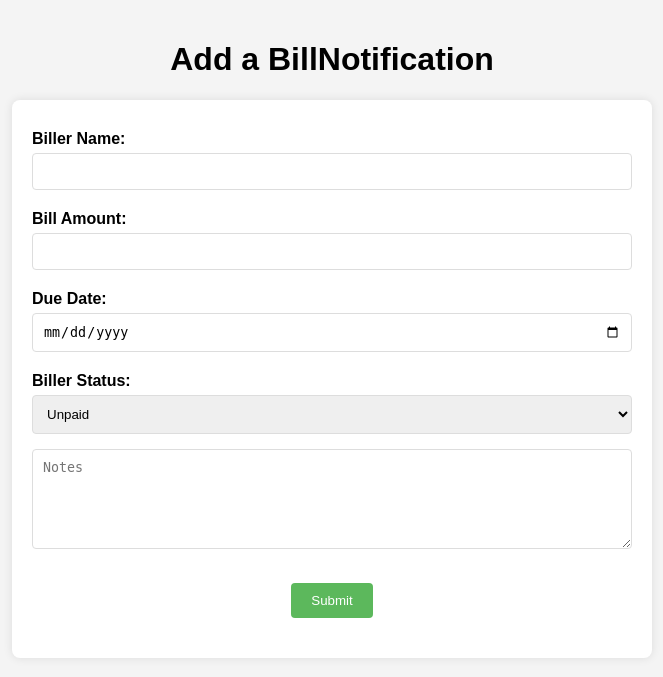
After one commit to HenryXu7108/CS4750-Final, a PHP site: page /addBillNotification/addBillNotification.php in a window 1280 px wide. The commit adds this page. Shown: the top 677 px of the page, without its empty margins (308-971 px from the left). Run offline with PHP 8.4, Linux system fonts and the light colour scheme.

Commit message:
feat: add addBillNotification functionality

```diff
--- /dev/null
+++ b/addBillNotification/addBillNotification.php
@@ -0,0 +1,28 @@
+<!DOCTYPE html>
+<html lang="en">
+<head>
+    <meta charset="UTF-8">
+    <title>Add a BillNotification</title>
+    <link rel="stylesheet" href="styles.css">
+</head>
+<body>
+    <h1>Add a BillNotification</h1>
+    <form id="BillNotificationForm" action="submit_addBillNotification.php" method="post">
+        <label for="billerName">Biller Name:</label>
+        <input type="text" name="billerName">
+        <label for="billAmount">Bill Amount:</label>
+        <input type="number" name="billAmount">
+        <label for="dueDate">Due Date:</label>
+        <input type="date" name="dueDate">
+        <label for="billerStatus">Biller Status:</label>
+        <select name="billerStatus" id="billerStatus">
+            <option value="UNPAID">Unpaid</option>
+            <option value="PAID">Paid</option>
+            <option value="OVERDUE">Overdue</option>
+        </select>
+        <textarea name="notes" placeholder="Notes"></textarea>
+        <button type="submit" id="submitBtn">Submit</button>
+    </form>
+
+</body>
+</html>
--- /dev/null
+++ b/addBillNotification/styles.css
@@ -0,0 +1,63 @@
+body {
+    font-family: Arial, sans-serif;
+    margin: 0;
+    padding: 20px;
+    background-color: #f4f4f4;
+}
+
+h1 {
+    text-align: center;
+}
+
+form {
+    max-width: 600px;
+    margin: 0 auto;
+    background: #fff;
+    padding: 20px;
+    box-shadow: 0 0 10px rgba(0, 0, 0, 0.1);
+    border-radius: 8px;
+}
+
+label {
+    display: block;
+    margin-top: 10px;
+    font-weight: bold;
+}
+
+input[type="text"],
+input[type="number"],
+input[type="date"],
+textarea,
+select {
+    width: 100%;
+    padding: 10px;
+    margin-top: 5px;
+    margin-bottom: 10px;
+    border: 1px solid #ddd;
+    border-radius: 4px;
+    box-sizing: border-box;
+}
+
+textarea {
+    height: 100px;
+    resize: vertical;
+}
+
+button {
+    background-color: #5cb85c;
+    color: white;
+    padding: 10px 20px;
+    border: none;
+    border-radius: 4px;
+    cursor: pointer;
+}
+
+#submitBtn {
+    display: block;
+    margin: 20px auto;
+    width: fit-content;
+}
+
+button:hover {
+    background-color: #4cae4c;
+}
```
Also changed, not shown: addBillNotification/submit_addBillNotification.php (added, +30 -0 lines), dashboard.php (+57 -6 lines).
